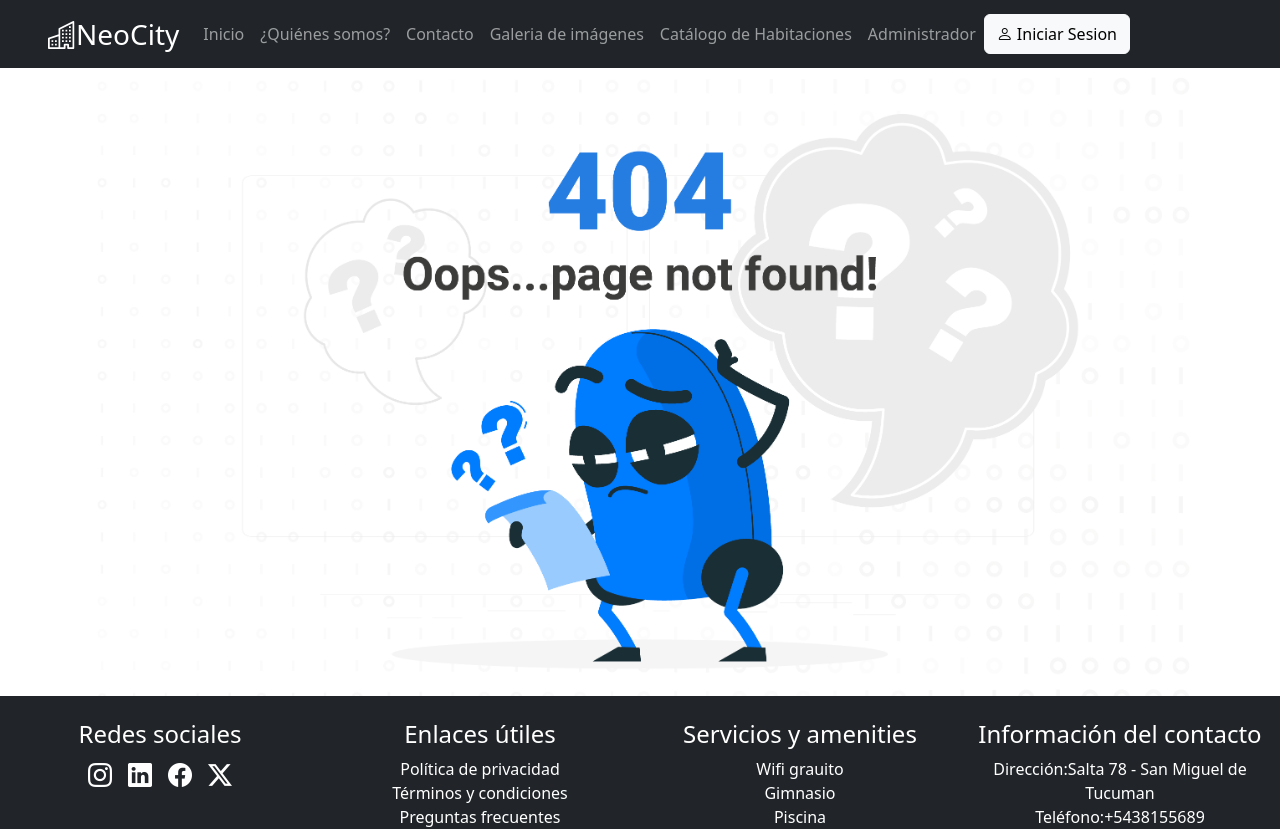
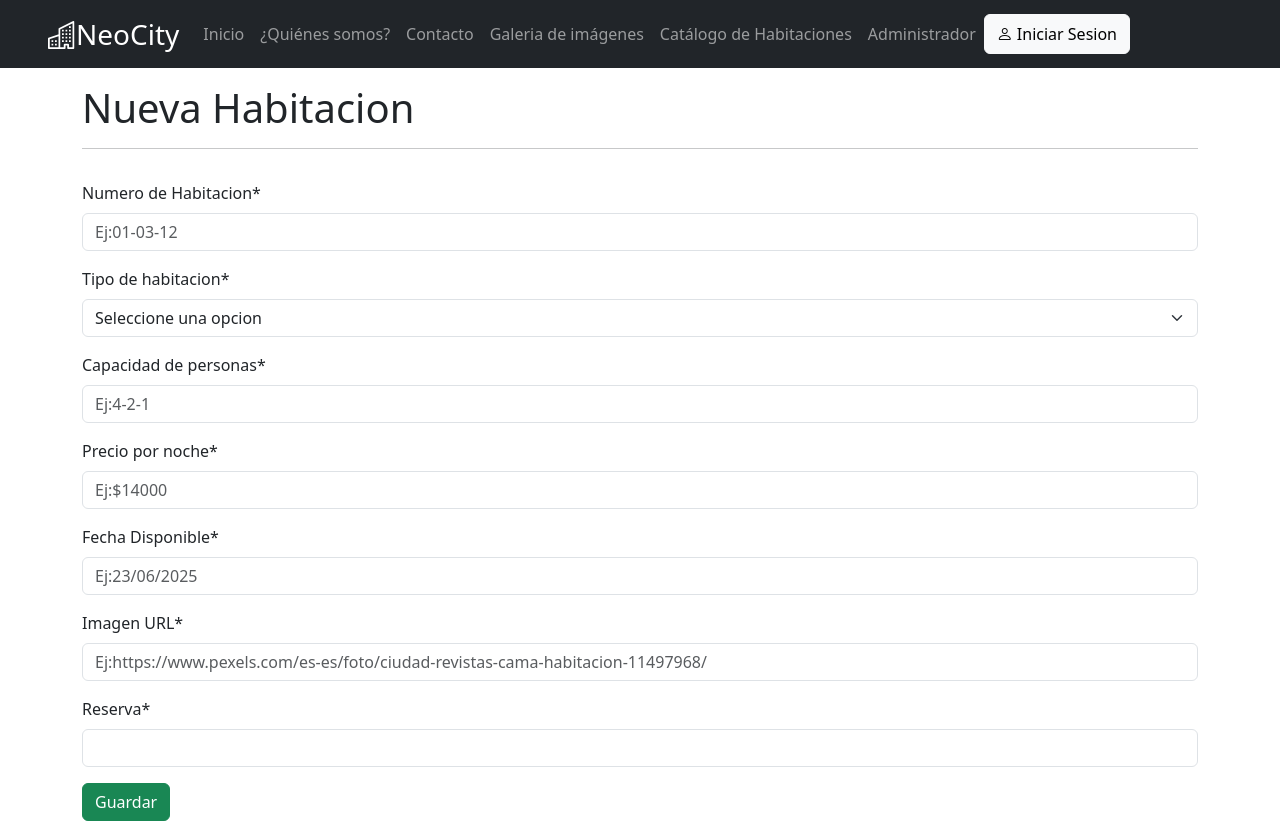
Before and after one commit to JulianGr16/neoCityFront, a React (Vite) app: page /administrador/crear in a window 1280 px wide. Shown: the top 829 px of the page. Built offline with nearby package versions, Linux system fonts and the light colour scheme; no server answers.

Commit message:
agregue un link en el boton para agregar una habitacion nueva

```diff
--- a/src/App.jsx
+++ b/src/App.jsx
@@ -10,6 +10,7 @@ import Contacto from "./components/pages/Contacto";
 import Error from "./components/pages/Error";
 import CatalogoHabitaciones from "./components/pages/CatalogoHabitaciones"
 import Administrador from "./components/pages/Administrador";
+import FormHabitacion from "./components/pages/habitacion/FormHabitacion"
 
 
 
@@ -25,6 +26,7 @@ function App() {
       <Route path="*" element={<Error></Error>}></Route>
       <Route path="/CatalogoHabitaciones" element={<CatalogoHabitaciones></CatalogoHabitaciones>}></Route>
       <Route path="/administrador" element={<Administrador></Administrador>}></Route>
+      <Route path="/administrador/crear" element={<FormHabitacion></FormHabitacion>}></Route>
     </Routes>
     <Foot></Foot>
     </BrowserRouter>
--- a/src/components/pages/Administrador.jsx
+++ b/src/components/pages/Administrador.jsx
@@ -1,14 +1,22 @@
 import { Button } from "react-bootstrap";
 import "../../App.css";
+import { useEffect } from "react";
+import { URLHabitaciones } from "../../helpers/queries";
+import { Link } from "react-router-dom";
+
 const Administrador = () => {
+
+  useEffect(()=>{
+    console.log(URLHabitaciones)
+  },[])
+
   return (
     <section className="container mainAdmin py-3">
       <h1 className="text-center">Administrador</h1>
       <hr />
       <article className="row">
         <div className="col-sm-12 col-md-12 my-3">
-          <h2>Habitaciones</h2>
-          <Button>Nueva Habitacion</Button>
+          <h2>Habitaciones <Link to="/administrador/crear"><i class="bi bi-file-earmark-plus"></i></Link></h2>
         </div>
         <hr />
         <div className="col-sm-12 col-md-12 ">
--- a/src/components/pages/habitacion/FormHabitacion.jsx
+++ b/src/components/pages/habitacion/FormHabitacion.jsx
@@ -14,10 +14,12 @@ const FormularioHabitacion = () => {
   };
 
   return (
-    <section className="container ">
+    <section className="container mt-3">
       <h1>Nueva Habitacion</h1>
       <hr />
-      <Form className="my-4" onSubmit={handleSubmit(productoValidado)}>
+      <article className="row">
+        <div className="col-sm-12 col-md-12">
+          <Form className="my-3">
         <Form.Group className="mb-3" controlId="formHabitacion">
           <Form.Label>Numero de Habitacion*</Form.Label>
           <Form.Control
@@ -139,6 +141,8 @@ const FormularioHabitacion = () => {
           Guardar
         </Button>
       </Form>
+        </div>
+      </article>
     </section>
   );
 };
--- /dev/null
+++ b/src/helpers/queries.js
@@ -0,0 +1 @@
+export const URLHabitaciones = import.meta.env.VITE_API_HABITACIONES;
```
